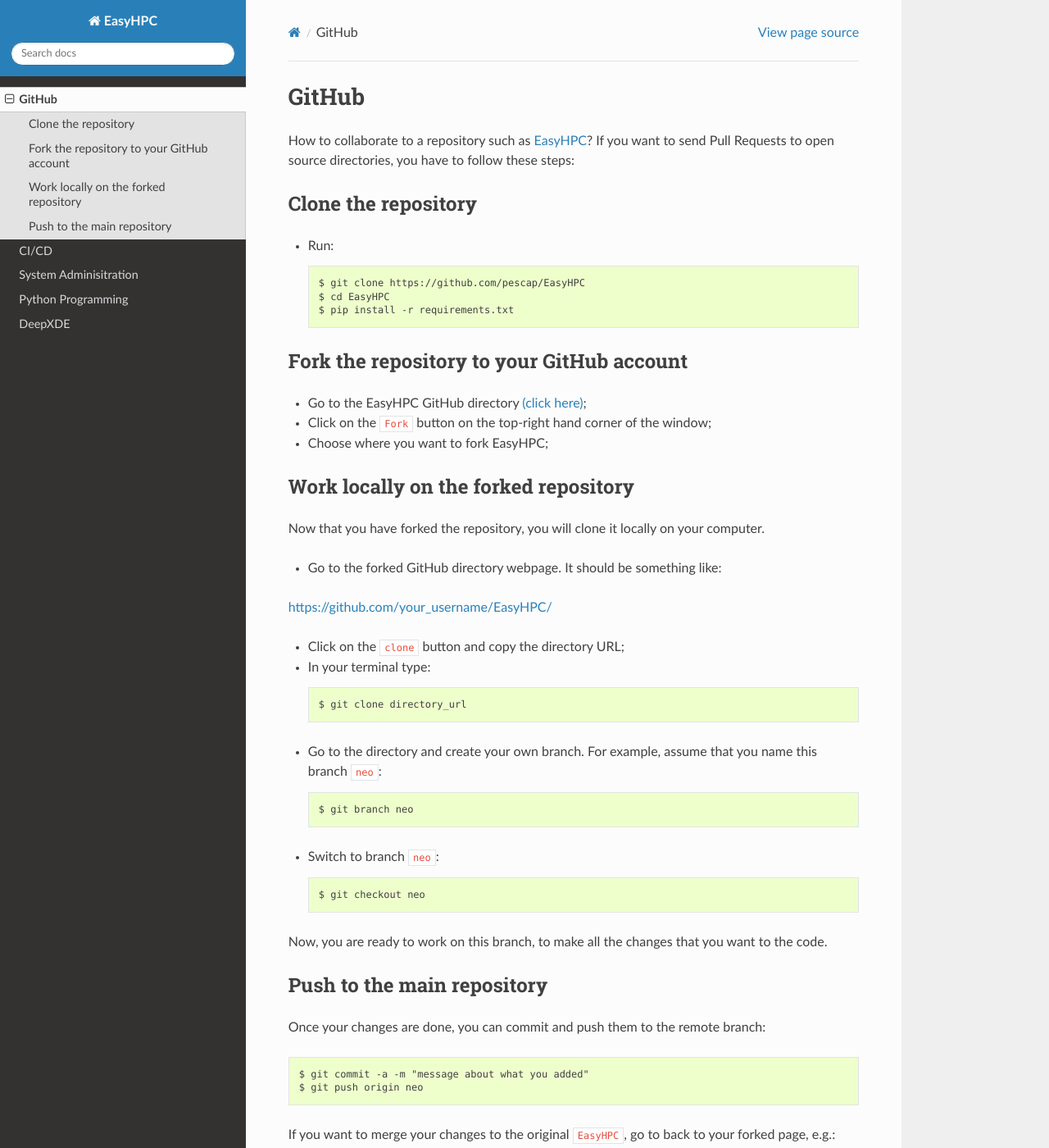
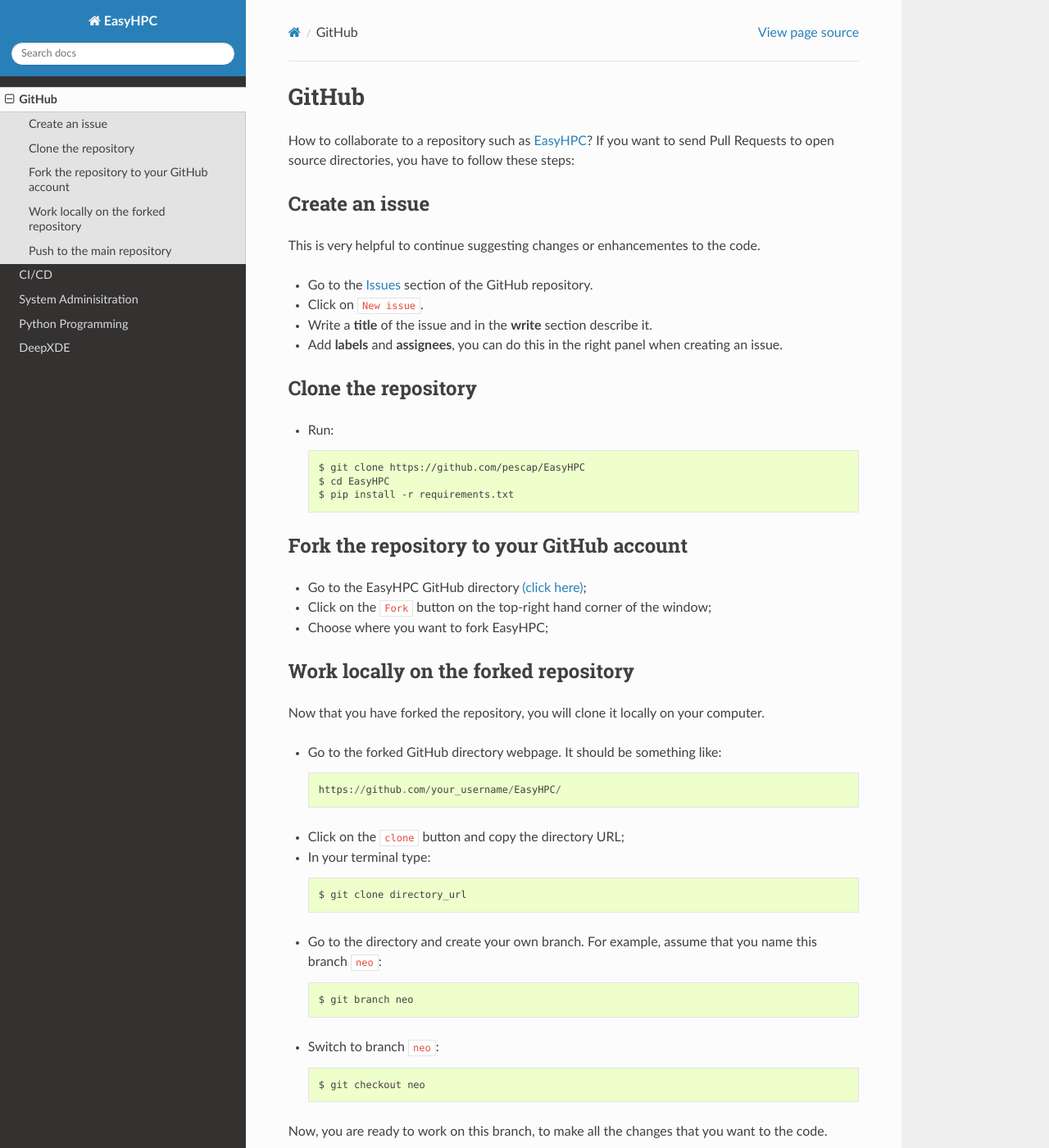
Before and after one commit to pescap/EasyHPC, a Sphinx documentation site: the page built from docs/source/github.rst, in a window 1280 px wide and 1400 px high. Shown: the whole window at 82% size. Built offline with Sphinx 7.4.7 and the Read the Docs theme 2.0.0, drawn with Linux system fonts in a browser that asks for light colours.

Commit message:
"Added new section in GitHub.rst"

```diff
--- a/docs/source/github.rst
+++ b/docs/source/github.rst
@@ -2,6 +2,15 @@
 ======
 
 How to collaborate to a repository such as `EasyHPC <https://github.com/pescap/EasyHPC>`_? If you want to send Pull Requests to open source directories, you have to follow these steps:
+
+Create an issue
+---------------
+This is very helpful to continue suggesting changes or enhancementes to the code.
+
+- Go to the `Issues <https://github.com/pescap/EasyHPC/issues>`_ section of the GitHub repository.
+- Click on ``New issue``.
+- Write a **title** of the issue and in the **write** section describe it.
+- Add **labels** and **assignees**, you can do this in the right panel when creating an issue.
 
 Clone the repository
 --------------------
@@ -28,7 +37,7 @@
 
 - Go to the forked GitHub directory webpage. It should be something like: ::
 
-https://github.com/your_username/EasyHPC/
+	https://github.com/your_username/EasyHPC/
 
 - Click on the ``clone`` button and copy the directory URL;
 
```
